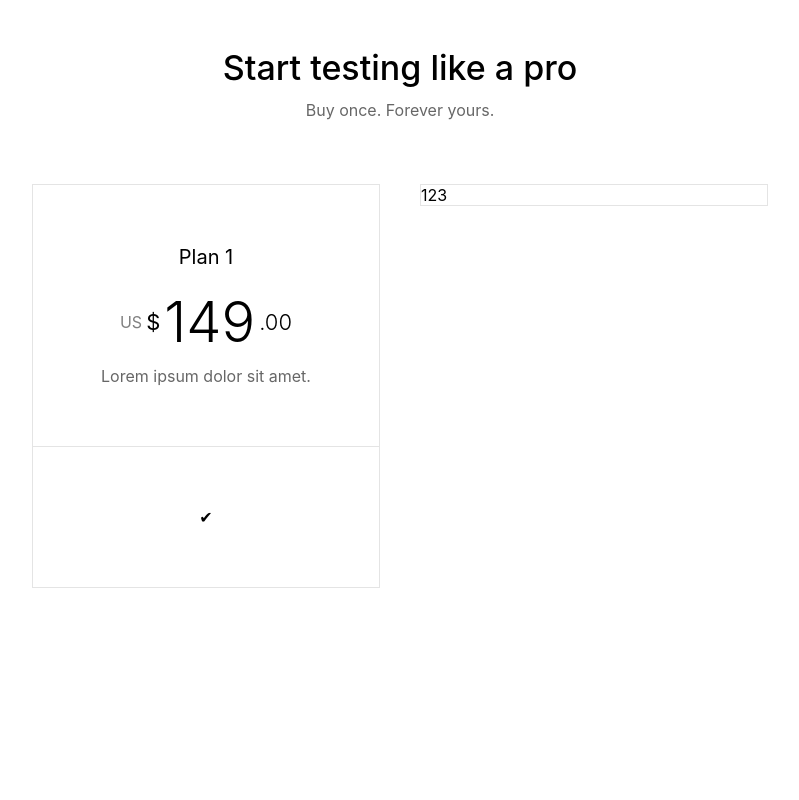
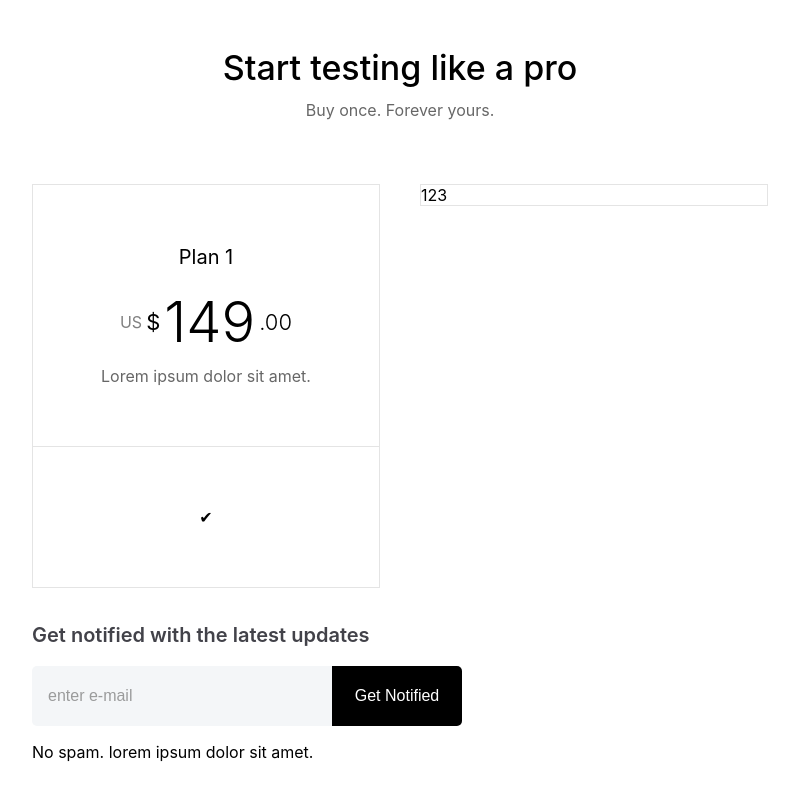
Before and after one commit to eggheadio/professional-javascript-testing-temp, a Gatsby site: page / in a window 1280 px wide. Shown: the part 682-1482 px from the top of the page, without its empty margins (240-1039 px from the left). Before the commit the page ends 1334 px from the top, so only its background shows below. Built offline with nearby package versions, Linux system fonts and the light colour scheme; Gatsby itself is replaced by a stand-in of ours; what client-oauth2 would draw is missing.

Commit message:
add email input

```diff
--- a/package.json
+++ b/package.json
@@ -14,6 +14,7 @@
     "dotenv": "^6.0.0",
     "emotion": "^9.2.10",
     "emotion-server": "^9.2.10",
+    "formik": "^1.3.0",
     "gatsby": "^2.0.0",
     "gatsby-image": "^2.0.10",
     "gatsby-link": "^2.0.2",
@@ -40,7 +41,8 @@
     "react-helmet": "~5.2.0",
     "react-stripe-checkout": "^2.6.3",
     "serve": "^10.0.2",
-    "styled-components": "^3.4.9"
+    "styled-components": "^3.4.9",
+    "yup": "^0.26.6"
   },
   "devDependencies": {
     "prettier": "^1.14.2"
--- a/src/pages/index.js
+++ b/src/pages/index.js
@@ -2,6 +2,8 @@ import React from 'react'
 import { css, injectGlobal } from 'emotion'
 import { graphql } from 'gatsby'
 import { get } from 'lodash'
+import {Formik, Field, Form} from 'formik'
+import * as yup from 'yup'
 
 import Layout from '../components/Layout'
 
@@ -39,6 +41,9 @@ injectGlobal`
       "Segoe UI Symbol";
   }
 `
+const announcementSchema = yup.object().shape({
+  email: yup.string().email()
+})
 
 class IndexPage extends React.Component {
   state = {
@@ -54,6 +59,7 @@ class IndexPage extends React.Component {
       authenticated: auth.isAuthenticated()
     })
   }
+
 
   render() {
     // const packages = this.props.data.allBundle.edges
@@ -286,6 +292,105 @@ class IndexPage extends React.Component {
                 </div>
               </div>
             </Container>
+            <Container maxWidth={768}>
+              <Formik
+                initialValues={{email: ''}}
+                validationSchema={announcementSchema}
+                onSubmit={(props) => {
+                  console.log(props)
+                  // setTimeout(() => {
+                  //   alert(JSON.stringify(values, null, 2));
+                  //   actions.setSubmitting(false);
+                  // }, 1000);
+                }}
+                render={({handleSubmit, handleChange, handleBlur, values, errors}) => {
+                  return(
+                    <Form className={css`
+                      margin-top: 2rem;
+                      display: flex;
+                      flex-direction: column;
+                    `}>
+                      <h3 className={css`
+                        height: 30px;
+                        width: 690px;
+                        opacity: 0.9;
+                        color: #2E2E36;
+                        font-size: 20px;
+                        font-weight: 600;
+                        line-height: 30px;
+                      `}>
+                        Get notified with the latest updates
+                      </h3>
+                      <div className={css`
+                        display: flex;
+                        flex-direction: row;
+                        align-items: center;
+                        margin-top: 1rem;
+                        margin-bottom: 1rem;
+                      `}>
+                        <Field type="email" name="email" placeholder="enter e-mail"
+                          className={css`
+                          border: 0;
+                          background: #F4F6F8;
+                          width: 300px;
+                          height: 60px;
+                          display: flex;
+                          flex-direction: column;
+                          justify-content: center;
+                          align-items: left;
+                          padding: 0 16px;
+                          font-size: 1rem;
+                          border-radius: 5px 0 0 5px;
+                          transition: all 600ms cubic-bezier(0.075, 0.82, 0.165, 1);
+                          &:focus {
+                            outline: transparent;
+                            filter: contrast(0.95);
+                            color: black;
+                            transition: all 600ms cubic-bezier(0.075, 0.82, 0.165, 1);
+                          }
+                          &::placeholder {
+                            font-size: 1rem;
+                            font-weight: 300;
+                            opacity: 0.7;
+                          }
+                        `}
+                        />
+                        <button type="submit" className={css`
+                          height: 60px;
+                          display: inline-flex;
+                          flex-direction: row;
+                          align-items: center;
+                          justify-content: center;
+                          font-size: 1rem;
+                          cursor: pointer;
+                          border: none;
+                          border-radius: 0 5px 5px 0;
+                          padding: 1rem 1rem;
+                          width: 130px;
+                          margin: 0;
+                          text-decoration: none;
+                          background: black;
+                          color: white;
+                          span {
+                            transition: all 250ms ease;
+                          }
+                          &:hover, &:focus {
+                            outline: transparent;
+                            filter: contrast(1.2);
+                            span {
+                              transition: all 250ms ease;
+                              transform: scale(1.08);
+                            }
+                          }`}>
+                          Get Notified
+                        </button>
+                      </div>
+                      <p>No spam. lorem ipsum dolor sit amet.</p>
+                    </Form>
+                  )
+                }}
+              />
+            </Container>
           </section>
         </Layout>
       </UserContext.Provider>
```
Also changed, not shown: 1 other file.
